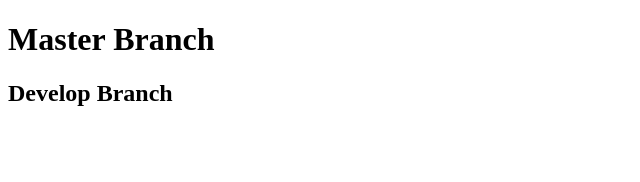
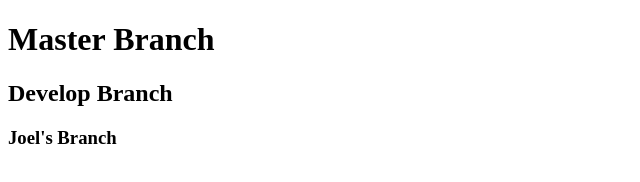
Before and after one commit to JoelS-1/teamGit, a plain HTML site: page index.html in a window 1280 px wide. Shown: the whole page, without its empty margins (0-640 px from the left). Drawn offline with Linux system fonts and the light colour scheme.

Commit message:
joel's branch

```diff
--- a/index.html
+++ b/index.html
@@ -9,5 +9,6 @@
 <body>
     <h1>Master Branch</h1>
     <h2>Develop Branch</h2>
+    <h3>Joel's Branch</h3>
 </body>
 </html>
```
